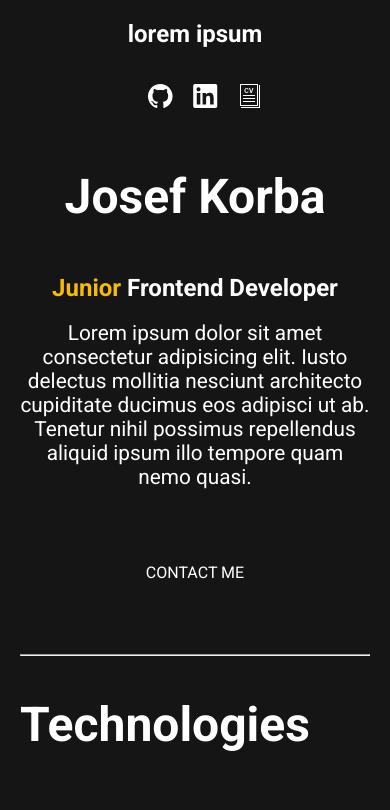
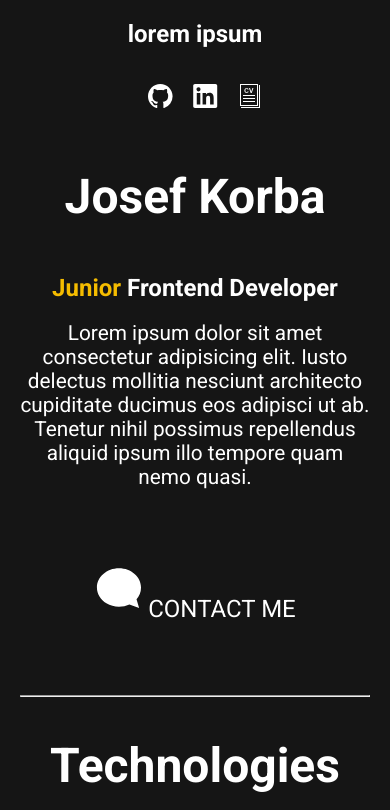
Before and after one commit to JosefKorba/my-portfolio-page, a plain HTML site: page index.html in a window 390 px wide. Shown: the top 810 px of the page. Drawn offline with Linux system fonts and the light colour scheme.

Commit message:
added contact icon

```diff
--- a/index.html
+++ b/index.html
@@ -4,9 +4,12 @@
     <meta charset="UTF-8" />
     <meta name="viewport" content="width=device-width, initial-scale=1.0" />
     <link rel="stylesheet" href="styles.css" />
-    <link rel="preconnect" href="https://fonts.googleapis.com">
-<link rel="preconnect" href="https://fonts.gstatic.com" crossorigin>
-<link href="https://fonts.googleapis.com/css2?family=Roboto:ital,wght@0,100;0,300;0,400;0,500;0,700;0,900;1,100;1,300;1,400;1,500;1,700;1,900&display=swap" rel="stylesheet">
+    <link rel="preconnect" href="https://fonts.googleapis.com" />
+    <link rel="preconnect" href="https://fonts.gstatic.com" crossorigin />
+    <link
+      href="https://fonts.googleapis.com/css2?family=Roboto:ital,wght@0,100;0,300;0,400;0,500;0,700;0,900;1,100;1,300;1,400;1,500;1,700;1,900&display=swap"
+      rel="stylesheet"
+    />
     <title>My-portfolio</title>
     <script
       src="https://kit.fontawesome.com/3ea53e8d74.js"
@@ -47,7 +50,9 @@
           quam nemo quasi.
         </p>
         <div class="header__about-contact">
-          <a class="header__about-link" href="#">CONTACT ME</a>
+          <a class="header__about-link" href="#">
+            <img src="/images/icon-contact.svg" alt="" />CONTACT ME</a
+          >
         </div>
       </section>
       <hr />
--- a/styles.css
+++ b/styles.css
@@ -41,7 +41,7 @@ main {
   padding: 0 20px;
 }
 
-/* HEADER*/
+/******************** HEADER **************/
 .header__name {
   font-size: 2rem;
 }
@@ -80,11 +80,12 @@ main {
 }
 
 .header__about-link {
+  font-size: 1.5rem;
   color: var(--font-color);
   text-decoration: none;
 }
 
-/* MAIN */
+/*************************** MAIN ***************/
 .main__technologies-list {
   display: grid;
   grid-template-columns: repeat(auto-fill, minmax(300px, 1fr));
@@ -107,7 +108,7 @@ main {
   height: auto;
   border-radius: 20px;
 }
-/* FOOTER */
+/*************** FOOTER *******************/
 .footer {
   background-color: var(--dark-color);
   padding-bottom: 10rem;
@@ -116,7 +117,6 @@ main {
 
 .footer__heading {
   padding-top: 4rem;
-
 }
 
 .footer__nav,
@@ -125,13 +125,13 @@ main {
   justify-content: center;
 }
 
-/* MEDIA Q */
+/***************************** MEDIA Q *****/
 @media (max-width: 768px) {
   .header__about {
     width: 100%;
     text-align: center;
   }
-  .main__projects {
+  .main__projects-container {
     grid-template-columns: 1fr;
   }
   .main-projects-img {
@@ -154,7 +154,7 @@ main {
     font-size: 1.5rem;
   }
 
-  .description {
+  .main__description {
     text-align: center;
   }
 
@@ -191,7 +191,7 @@ main {
   }
 }
 
-/* HOVER */
+/************ HOVER **************/
 
 a {
   position: relative;
```
